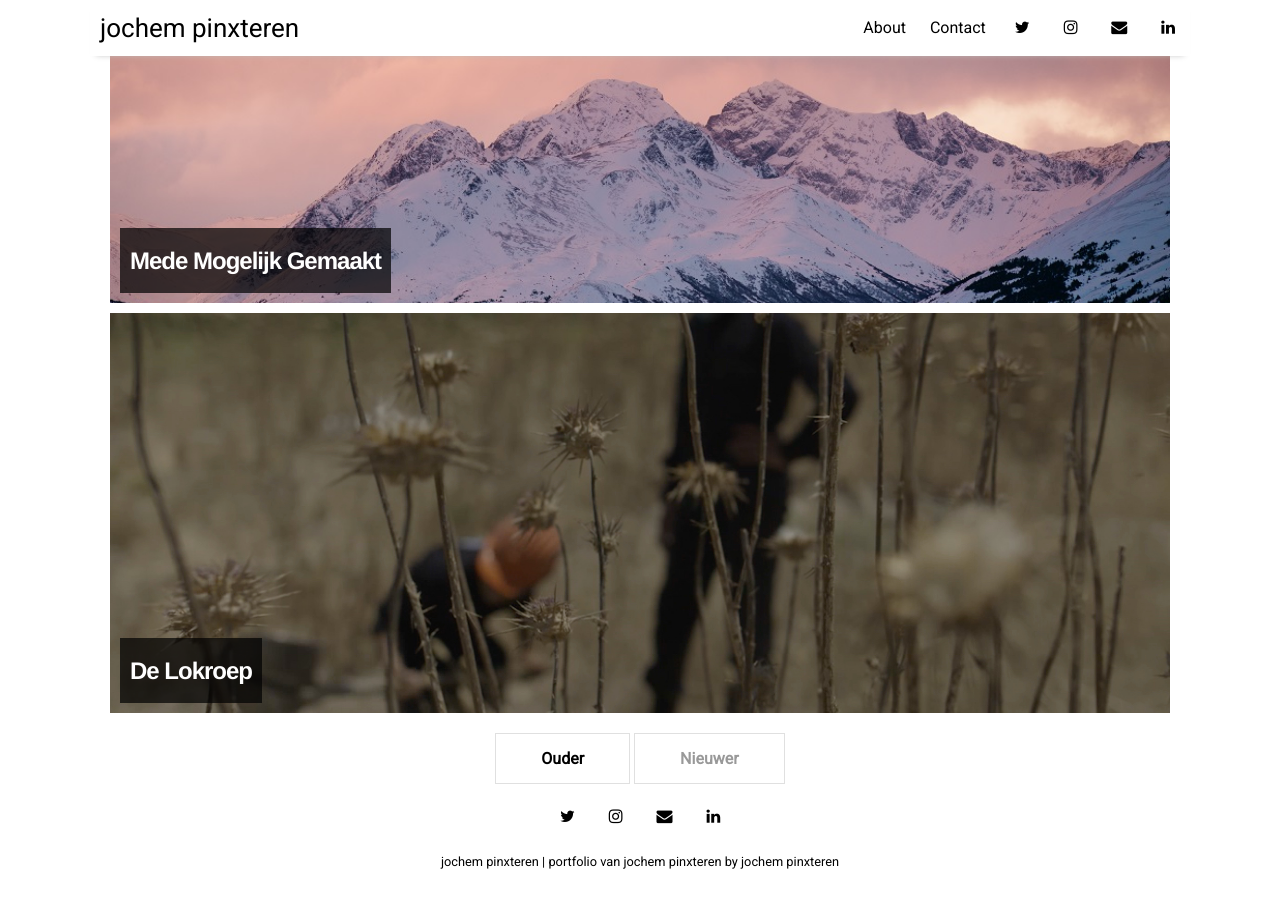
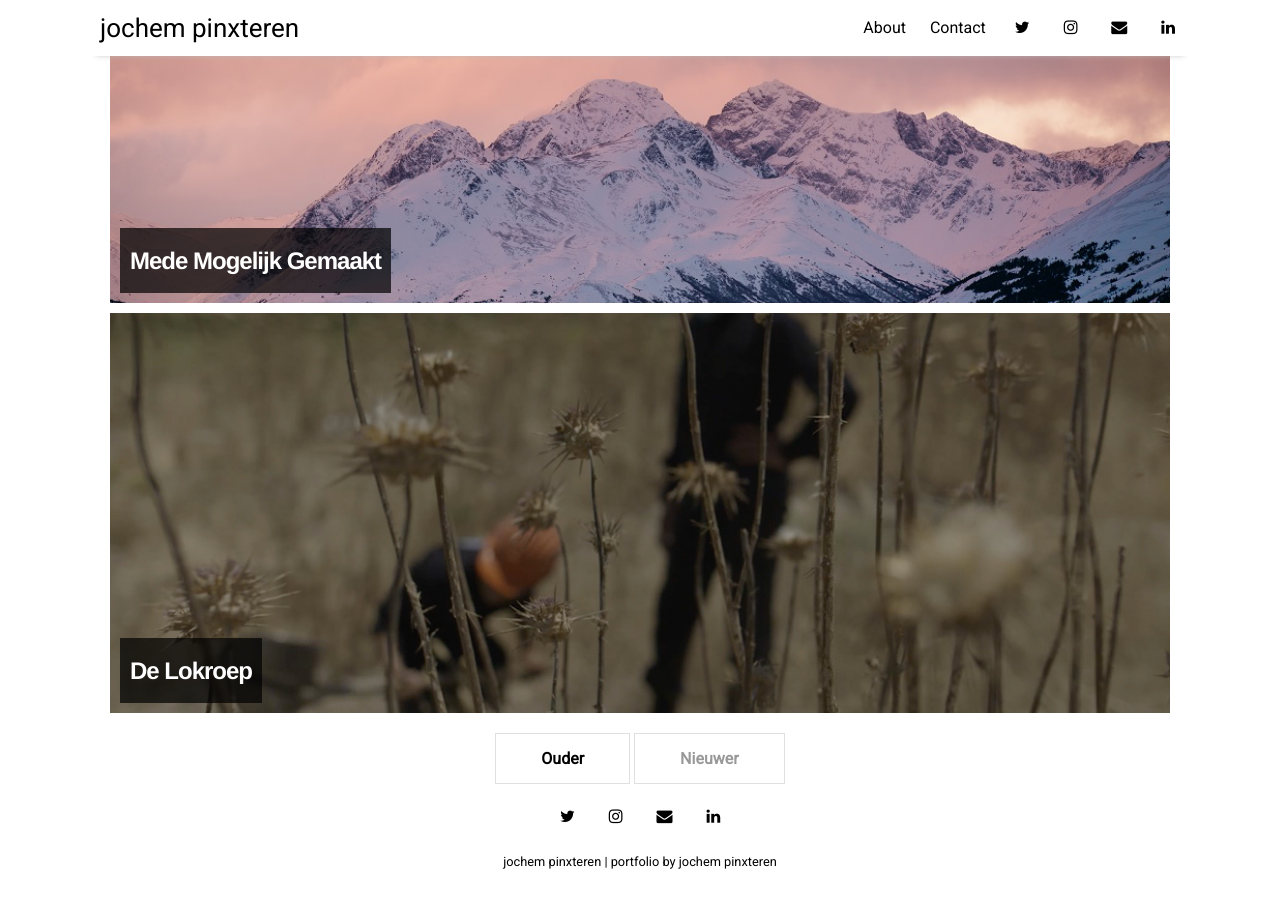
Before and after one commit to jpinxteren/portfolio, a Jekyll site: the page built from index.html, in a window 1280 px wide and 900 px high, scrolled down 1398 px. Built offline with Jekyll 4.4.1, drawn with Linux system fonts in a browser that asks for light colours; nearby versions of some CDN libraries; the list of posts is cut into pages by our own code.

Commit message:
Update _config.yml

```diff
--- a/_config.yml
+++ b/_config.yml
@@ -11,7 +11,7 @@ plugins:             [jekyll-paginate, jekyll-sitemap, jekyll-feed, jekyll-seo-t
 
 # Customise atom feed settings (this is where Jekyll-Feed gets configuration information)
 title:		           "jochem pinxteren"
-description:	       "portfolio van jochem pinxteren"
+description:	       "portfolio"
 author:              "jochem pinxteren"
 
 # RSS 2.0 can be used instead of Atom by uncommenting following two lines
```
